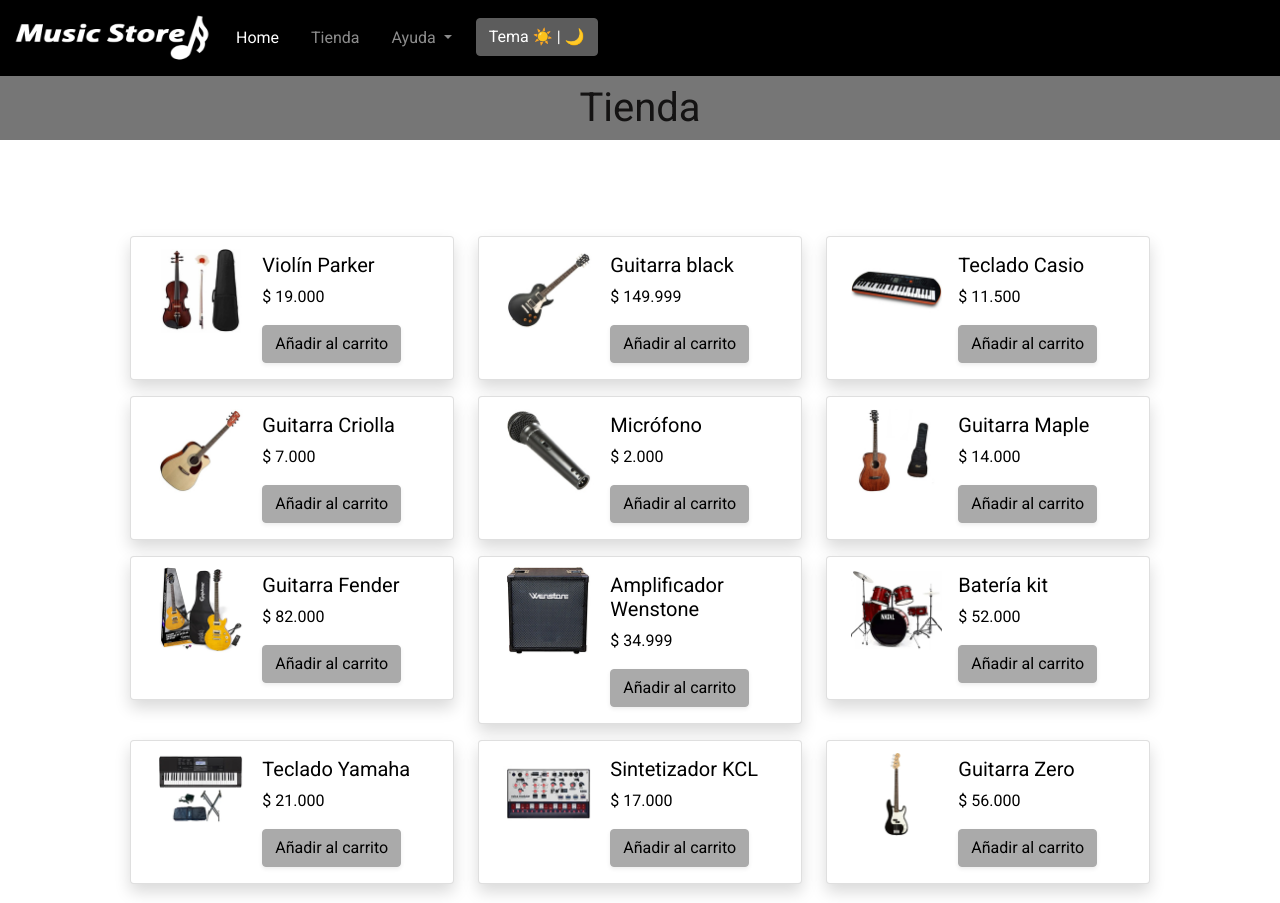
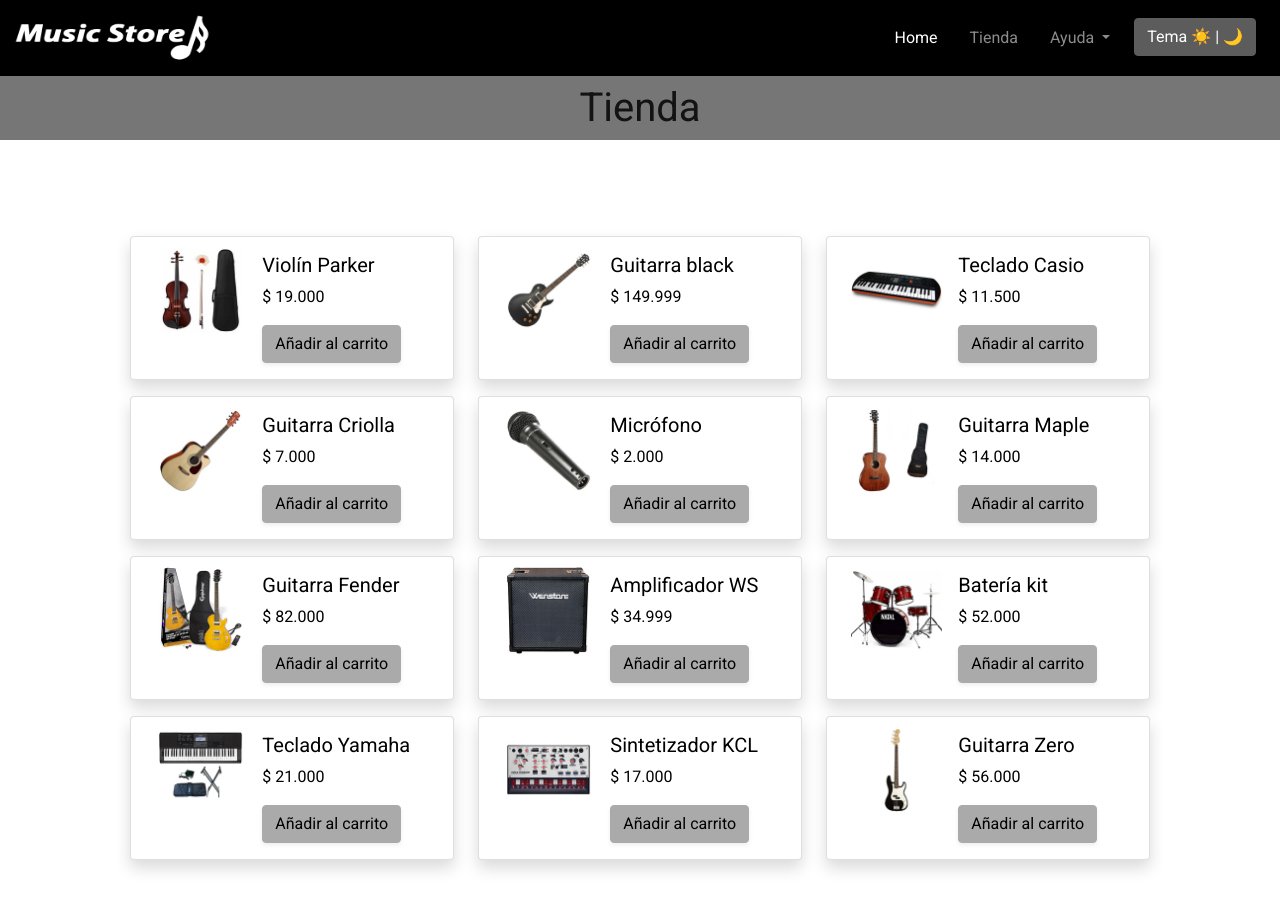
Before and after one commit to frackk/music-store-CH24500, a website: page html/tienda.html in a window 1280 px wide. Shown: the top 903 px of the page. Drawn offline with nearby package versions, Linux system fonts and the light colour scheme; a web font is replaced by a local one.

Commit message:
change nav/header

```diff
--- a/html/tienda.html
+++ b/html/tienda.html
@@ -26,7 +26,8 @@
       <a class="navbar-brand" href="../index.html">
         <img src="../assets/logo.png" width="200" height="50" class="d-inline-block align-top" alt="">
       </a>
-      <button class="navbar-toggler bg-dark" type="button" data-bs-toggle="collapse" data-bs-target="#navbarSupportedContent" aria-controls="navbarSupportedContent" aria-expanded="false" aria-label="Toggle navigation">
+      <div class="d-flex align-items-left">
+        <button class="navbar-toggler bg-dark m-3" type="button" data-bs-toggle="collapse" data-bs-target="#navbarSupportedContent" aria-controls="navbarSupportedContent" aria-expanded="false" aria-label="Toggle navigation">
           <span class="navbar-toggler-icon"></span>
         </button>
         <div class="collapse navbar-collapse" id="navbarSupportedContent">
@@ -53,6 +54,7 @@
               </div>
             </li>
           </ul>
+        </div>
       </div>
     </div>
   </nav>
@@ -241,7 +243,7 @@
                 </div>
                 <div class="col-md-8">
                   <div class="card-body">
-                    <h5 class="card-title">Amplificador Wenstone</h5>
+                    <h5 class="card-title">Amplificador WS</h5>
                     <p class="card-text">$ 34.999</p>
                     <p class="card-text">
                           <a href="./error404.html" class="btn btn-primary shadow-sm">Añadir al carrito</a>
```
Also changed, not shown: html/contactactanos.html (+3 -1 lines), html/nosotros.html (+3 -1 lines), index.html (+3 -1 lines). Lines whose indentation alone changed are shown as unchanged.
